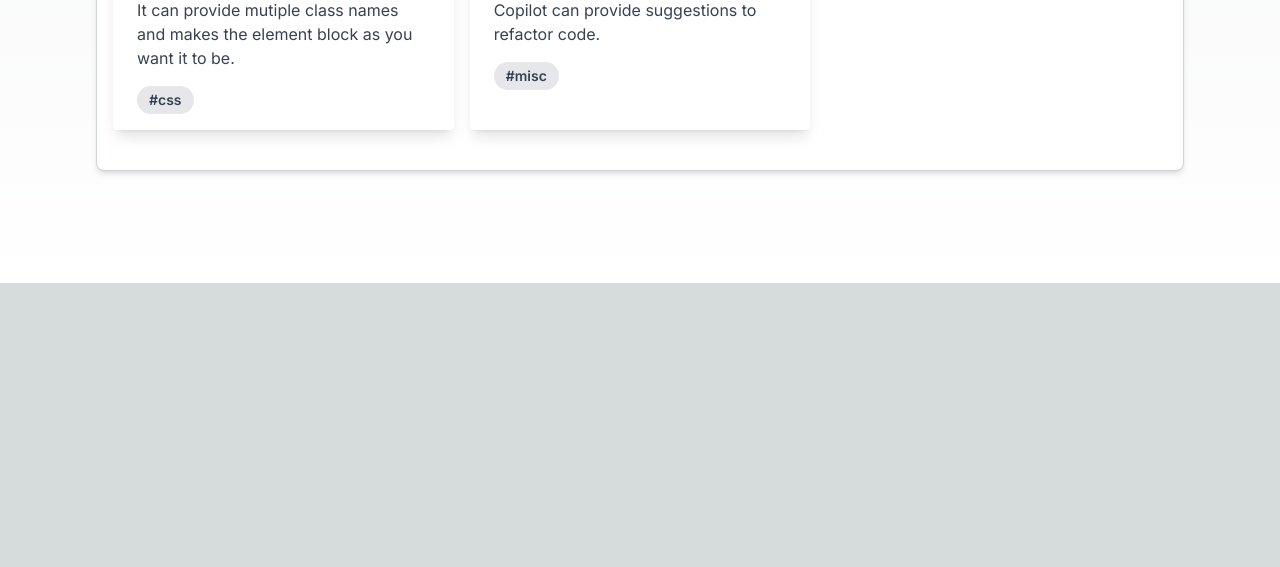
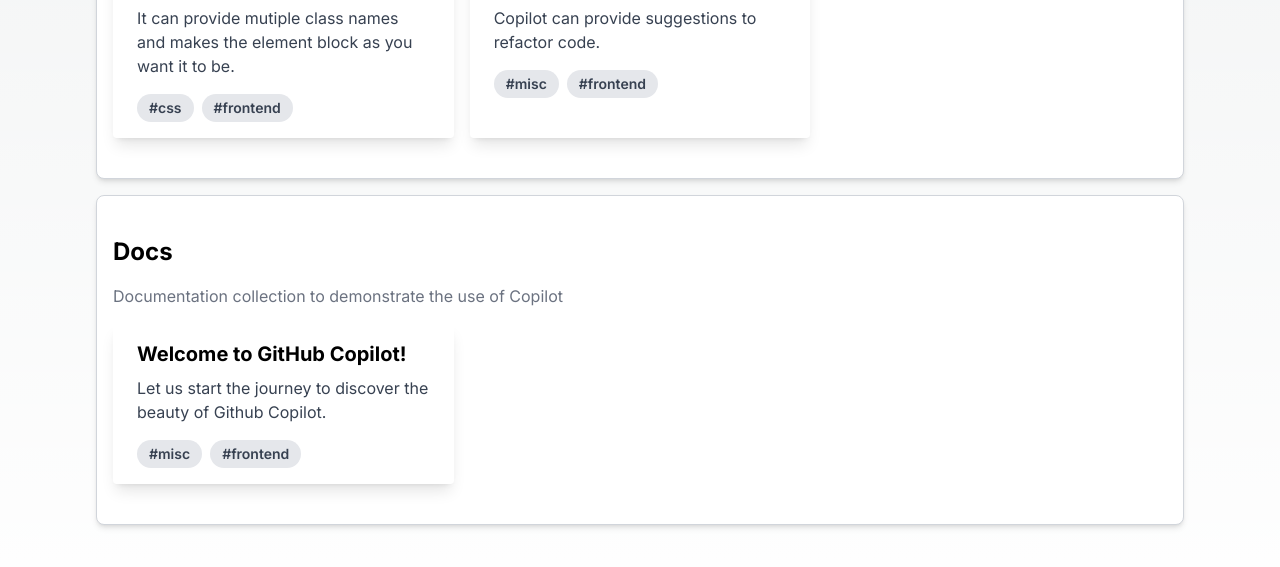
Before and after one commit to EricLiuIsHere/copilot-gallery, a Next.js app: page /gallery in a window 1280 px wide. Shown: the part 2087-2654 px from the top of the page. Before the commit the page ends 2370 px from the top, so only its background shows below. Built offline with nearby package versions, Linux system fonts and the light colour scheme.

Commit message:
add docs

```diff
--- /dev/null
+++ b/src/app/gallery/common/docTypes.tsx
@@ -0,0 +1,40 @@
+export interface VideoType {
+  title: string;
+  description: string;
+  type: string;
+}
+
+const VideoTypes: VideoType[] = [
+  {
+    title: 'CSS Videos',
+    description: 'Below are the videos demonstrate how copilot is helping to make a difference to the styles I am anticipate.',
+    type: 'css',
+  },
+  {
+    title: 'HTML Videos',
+    description: 'Copilot is able to generate HTML code blocks (i.e. HTML inside tsx file).',
+    type: 'html',
+  },
+  {
+    title: 'JavaScript Videos',
+    description: 'JavaScript is the most popular language in Github Copilot training set. With the help of Copilot, devs are able to write code faster and more efficiently in JavaScript.',
+    type: 'javascript',
+  },
+  {
+    title: 'Bug Fix Videos',
+    description: 'When there are issues, copilot will provide suggestions how to fix.',
+    type: 'bugFix',
+  },
+  {
+    title: 'Test Videos',
+    description: 'Generate test are the basic feature to Copilot.',
+    type: 'test',
+  },
+  {
+    title: 'Misc Videos',
+    description: 'With Github Copilot, you can do more than you think.',
+    type: 'misc',
+  },
+];
+
+export default VideoTypes;
--- /dev/null
+++ b/src/app/gallery/common/docs.tsx
@@ -0,0 +1,20 @@
+export interface Doc {
+    docUrl: string;
+    title: string;
+    description: string;
+    type: string;
+    tags?: string[];
+  }
+
+  const Docs: Doc[] = [
+    {
+      docUrl: '/docs/sample.doc',
+      title: 'Welcome to GitHub Copilot!',
+      description: 'Let us start the journey to discover the beauty of Github Copilot.',
+      type: 'misc',
+      tags: ['misc', 'frontend']
+    },
+
+  ];
+
+  export default Docs;
--- a/src/app/gallery/common/videoTypes.tsx
+++ b/src/app/gallery/common/videoTypes.tsx
@@ -1,40 +1,20 @@
-export interface VideoType {
+export interface DocType {
   title: string;
   description: string;
   type: string;
 }
 
-const VideoTypes: VideoType[] = [
+const DocTypes: DocType[] = [
   {
-    title: 'CSS Videos',
-    description: 'Below are the videos demonstrate how copilot is helping to make a difference to the styles I am anticipate.',
-    type: 'css',
+    title: 'Tutorial for Copilot',
+    description: 'This doc will guide you through the journey how can get started with github copilot.',
+    type: 'tutorial',
   },
   {
-    title: 'HTML Videos',
-    description: 'Copilot is able to generate HTML code blocks (i.e. HTML inside tsx file).',
-    type: 'html',
-  },
-  {
-    title: 'JavaScript Videos',
-    description: 'JavaScript is the most popular language in Github Copilot training set. With the help of Copilot, devs are able to write code faster and more efficiently in JavaScript.',
-    type: 'javascript',
-  },
-  {
-    title: 'Bug Fix Videos',
-    description: 'When there are issues, copilot will provide suggestions how to fix.',
-    type: 'bugFix',
-  },
-  {
-    title: 'Test Videos',
-    description: 'Generate test are the basic feature to Copilot.',
-    type: 'test',
-  },
-  {
-    title: 'Misc Videos',
-    description: 'With Github Copilot, you can do more than you think.',
-    type: 'misc',
-  },
+    title: 'Instructions for how to make a proper prompt',
+    description: 'While using github copilot, it is essential to use proper prompt to get results as you want.',
+    type: 'instructions',
+  }
 ];
 
-export default VideoTypes;
+export default DocTypes;
--- a/src/app/gallery/common/videos.tsx
+++ b/src/app/gallery/common/videos.tsx
@@ -12,98 +12,98 @@
     title: 'Welcome to GitHub Copilot!',
     description: 'Let us start the journey to discover the beauty of Github Copilot.',
     type: 'misc',
-    tags: ['misc']
+    tags: ['misc', 'frontend']
   },
   {
     videoUrl: '/videos/1.mp4',
     title: 'Generate a code snepet',
     description: 'Ask Copilot to create a simple HTML element with real resource.',
     type: 'html',
-    tags: ['html']
+    tags: ['html', 'frontend']
   },
   {
     videoUrl: '/videos/2.mp4',
     title: 'Fix a bug',
     description: 'Copilot has the abilities to fix code issues. The more you use it, the more it learns.',
     type: 'bugFix',
-    tags: ['bugFix']
+    tags: ['bugFix', 'frontend']
   },
   {
     videoUrl: '/videos/3.mp4',
     title: 'Refactor code',
     description: 'Copilot able to refactor code. The video demonstate how it refactors a tsx script to use tailwind css.',
     type: 'javascript',
-    tags: ['javascript']
+    tags: ['javascript', 'frontend']
   },
   {
     videoUrl: '/videos/4.mp4',
     title: 'CSS styling',
     description: 'As of css styling, Copilot is able to provide useful suggestions, it works the best when it comes to small code snepets.',
     type: 'css',
-    tags: ['css']
+    tags: ['css', 'frontend']
   },
   {
     videoUrl: '/videos/5.mp4',
     title: 'Structural data generation',
     description: 'Github Copilot can generate structural data when you gives clear instructions.',
     type: 'javascript',
-    tags: ['javascript', 'data structure']
+    tags: ['javascript', 'data structure', 'frontend']
   },
   {
     videoUrl: '/videos/6.mp4',
     title: 'Function generation',
     description: 'Util function can be generated easily via Copilot.',
     type: 'javascript',
-    tags: ['javascript', 'Util function']
+    tags: ['javascript', 'Util function', 'frontend']
   },
   {
     videoUrl: '/videos/7.mp4',
     title: 'Pattern generation',
     description: 'When there are samples, Copilot can use it as a pattern the generate more data.',
     type: 'misc',
-    tags: ['misc']
+    tags: ['misc', 'frontend']
   },
   {
     videoUrl: '/videos/8.mp4',
     title: 'CSS generation',
     description: 'Provide suggestions to css styles.',
     type: 'css',
-    tags: ['css']
+    tags: ['css', 'frontend']
   },
   {
     videoUrl: '/videos/9.mp4',
     title: 'Generate code snepets across files',
     description: 'To generate codes across files, Copilot can even gives you what you have in mind directly.',
     type: 'misc',
-    tags: ['across files']
+    tags: ['across files', 'frontend']
   },
   {
     videoUrl: '/videos/10.mp4',
     title: 'Auto complete',
     description: 'Complete code based on your context.',
     type: 'misc',
-    tags: ['Auto complete']
+    tags: ['Auto complete', 'frontend']
   },
   {
     videoUrl: '/videos/11.mp4',
     title: 'Add style to element',
     description: 'Copilot add styles as you want.',
     type: 'css',
-    tags: ['css']
+    tags: ['css', 'frontend']
   },
   {
     videoUrl: '/videos/12.mp4',
     title: 'Multipe css classes',
     description: 'It can provide mutiple class names and makes the element block as you want it to be.',
     type: 'css',
-    tags: ['css']
+    tags: ['css', 'frontend']
   },
   {
     videoUrl: '/videos/13.mp4',
     title: 'Refactor code',
     description: 'Copilot can provide suggestions to refactor code.',
     type: 'misc',
-    tags: ['misc']
+    tags: ['misc', 'frontend']
   },
 ];
 
--- /dev/null
+++ b/src/app/gallery/components/docCard.module.css
@@ -0,0 +1,26 @@
+.card {
+    transition: transform 0.2s ease-in-out;
+  }
+
+  .card:hover {
+    transform: scale(1.05);
+  }
+
+  .docWrapper {
+    position: relative;
+    overflow: hidden;
+  }
+
+  .doc {
+    position: relative;
+    top: 0;
+    left: 0;
+    width: 100%;
+    height: 100%;
+    object-fit: cover;
+    transition: opacity 0.2s ease-in-out;
+  }
+
+  .doc:hover {
+    opacity: 0.8;
+  }
--- /dev/null
+++ b/src/app/gallery/components/docCard.tsx
@@ -0,0 +1,34 @@
+import React from 'react';
+import styles from './videoCard.module.css';
+
+interface CardProps {
+  title: string;
+  description: string;
+  docUrl: string;
+  tags?: string[];
+}
+
+function DocCard({ title, description, docUrl, tags }: CardProps) {
+  return (
+    <div className={`${styles.card} max-w-sm rounded overflow-hidden shadow-lg`}>
+      <a href={docUrl} target='_blank'>
+        <div className="px-6 py-4">
+          <div className="font-bold text-xl mb-2">{title}</div>
+          <p className="text-gray-700 text-base">{description}</p>
+          <div className="mt-4">
+            {tags?.map((tag) => (
+              <span
+                key={tag}
+                className="inline-block bg-gray-200 rounded-full px-3 py-1 text-sm font-semibold text-gray-700 mr-2"
+              >
+                #{tag}
+              </span>
+            ))}
+          </div>
+        </div>
+      </a>
+    </div>
+  );
+}
+
+export default DocCard;
--- /dev/null
+++ b/src/app/gallery/components/docSection.tsx
@@ -0,0 +1,43 @@
+import DocCard from './docCard';
+import Docs from '../common/docs';
+import { Doc } from '../common/docs';
+
+
+interface DocSectionProps {
+  title: string;
+  description: string;
+  filter: string;
+}
+
+function DocSection({ title, description,filter }: DocSectionProps) {
+  const filteredDocs = Docs.filter((doc) => {
+    const { title, description, tags } = doc;
+    const lowerCaseFilter = filter.toLowerCase();
+
+    return (
+      title.toLowerCase().includes(lowerCaseFilter) ||
+      description.toLowerCase().includes(lowerCaseFilter) ||
+      tags?.some((tag) => tag.toLowerCase().includes(lowerCaseFilter))
+    );
+  });
+
+  return (
+    <div className="py-10 px-4 my-4 border border-gray-300 rounded-lg bg-white shadow-md">
+      <h2 className="text-2xl font-bold mb-4">{title}</h2>
+      <p className="text-gray-500 mb-4">{description}</p>
+      <div className="grid grid-cols-3 gap-4">
+        {filteredDocs.map((doc: Doc) => (
+          <DocCard
+            key={doc.docUrl}
+            title={doc.title}
+            description={doc.description}
+            docUrl={doc.docUrl}
+            tags={doc.tags}
+          />
+        ))}
+      </div>
+    </div>
+  );
+}
+
+export default DocSection;
--- a/src/app/gallery/page.tsx
+++ b/src/app/gallery/page.tsx
@@ -1,8 +1,8 @@
 'use client'
 import VideoSection from './components/videoSection';
-import VideoTypes, { VideoType } from './common/videoTypes';
 import Search from './components/search';
 import React, { useState } from 'react';
+import DocSection from './components/docSection';
 function GalleryPage() {
   const [query, setQuery] = useState('');
   function handleSearch(query: string) {
@@ -10,13 +10,19 @@
   }
 
   return (
-    <div className="w-full">
+    <div className="w-full min-h-screen">
       <Search onSearch={handleSearch} />
       <VideoSection
         key={'Videos'}
-          title={'Videos' }
+        title={'Videos'}
         filter={query}
         description={'Video collection to demonstrate the use of Copilot'}
+      />
+      <DocSection
+        key={'Docs'}
+        title={'Docs'}
+        filter={query}
+        description={'Documentation collection to demonstrate the use of Copilot'}
       />
     </div>
   );
--- a/src/app/page.tsx
+++ b/src/app/page.tsx
@@ -12,7 +12,7 @@
         </div>
       </div>
       <div className="flex justify-center">
-        <video controls autoPlay={true} loop={true} style={{ width: 1000 }} >
+        <video controls autoPlay={true} loop={true} style={{ width: 600 }} >
           <source src="/videos/0.mp4" type="video/mp4" />
         </video>
       </div>
@@ -66,7 +66,21 @@
             Explore how we can make use of copilot in our daily work.
           </p>
         </a>
-
+        <a
+          href="/posts"
+          className="group rounded-lg border border-transparent px-5 py-4 transition-colors hover:border-gray-300 hover:bg-gray-100 hover:dark:border-neutral-700 hover:dark:bg-neutral-800/30"
+          rel="noopener noreferrer"
+        >
+          <h2 className={`mb-3 text-2xl font-semibold`}>
+            Posts{' '}
+            <span className="inline-block transition-transform group-hover:translate-x-1 motion-reduce:transform-none">
+              -&gt;
+            </span>
+          </h2>
+          <p className={`m-0 max-w-[30ch] text-sm opacity-50`}>
+            You may interested in some articles.
+          </p>
+        </a>
         <a
           href="/limitations"
           className="group rounded-lg border border-transparent px-5 py-4 transition-colors hover:border-gray-300 hover:bg-gray-100 hover:dark:border-neutral-700 hover:dark:bg-neutral-800/30"
```
Lines whose indentation alone changed are shown as unchanged.
